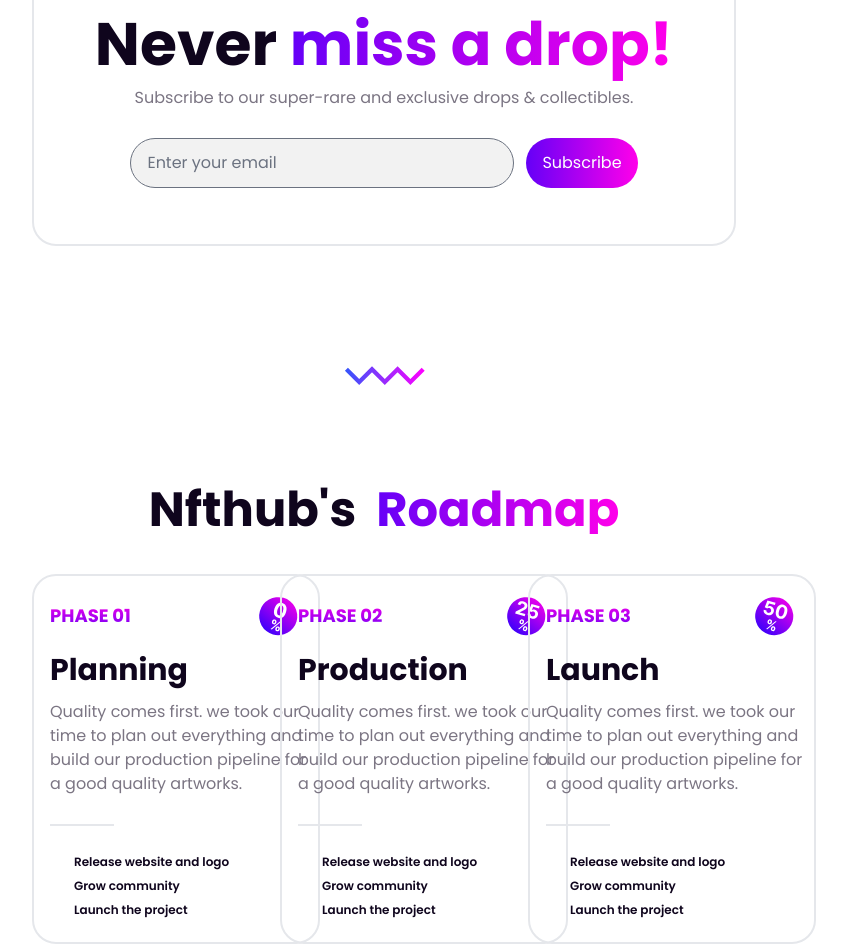
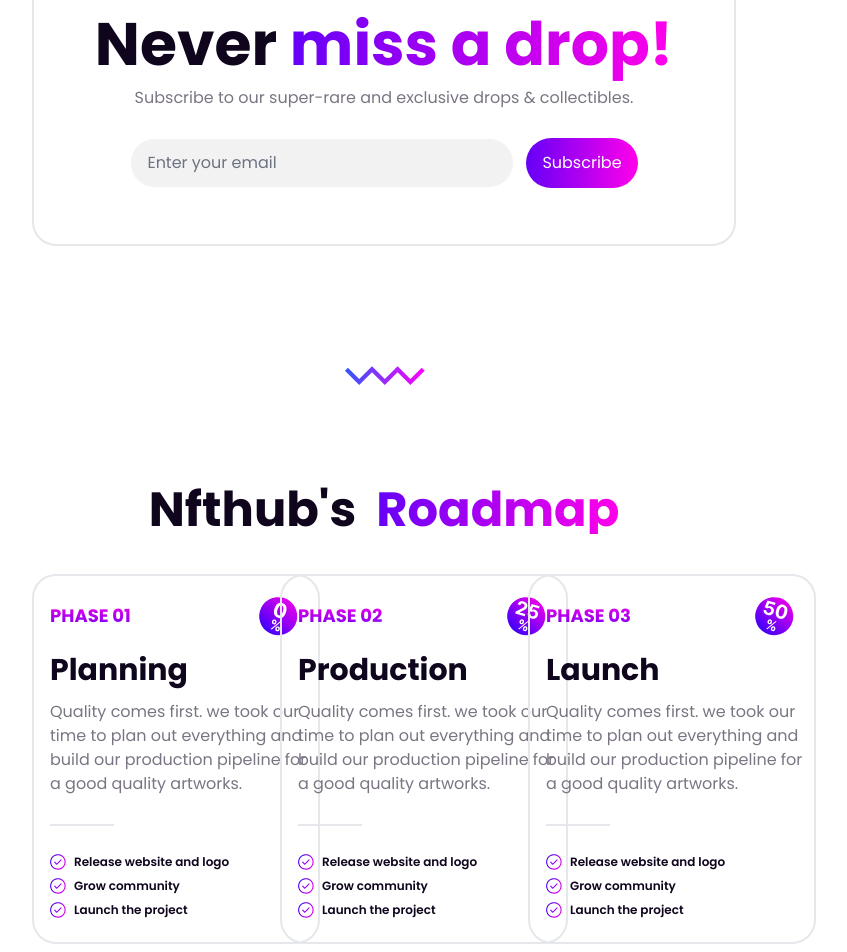
Before and after one commit to Bagse/nfthub, a React (Vite) app: page / in a window 1280 px wide. Shown: the part 4640-5592 px from the top of the page, without its empty margins (256-1103 px from the left). Built offline with nearby package versions, Linux system fonts and the light colour scheme.

Commit message:
"Updated CardRoadmap and SubscribeForm components with new styles and added check icon to CardRoadmap"

```diff
--- a/src/components/CardRoadmap.jsx
+++ b/src/components/CardRoadmap.jsx
@@ -13,10 +13,19 @@ export function CardRoadmap({ phase, title, percent }) {
         our production pipeline for a good quality artworks.
       </p>
       <div className="border-b-2 w-16 my-4"></div>
-      <li className="flex flex-col gap-2 text-xs font-semibold pl-6 pb-2 dark:text-white">
-        <span>Release website and logo</span>
-        <span>Grow community</span>
-        <span>Launch the project</span>
+      <li className="flex flex-col gap-2 text-xs font-semibold pb-2 dark:text-white">
+        <div className="flex items-center gap-2">
+          <img src="./icons/check.svg" alt="check icon" className="w-4 h-4" />
+          <span>Release website and logo</span>
+        </div>
+        <div className="flex items-center gap-2">
+          <img src="./icons/check.svg" alt="check icon" className="w-4 h-4" />
+          <span>Grow community</span>
+        </div>
+        <div className="flex items-center gap-2">
+          <img src="./icons/check.svg" alt="check icon" className="w-4 h-4" />
+          <span>Launch the project</span>
+        </div>
       </li>
     </div>
   );
--- a/src/components/SubscribeForm.jsx
+++ b/src/components/SubscribeForm.jsx
@@ -15,7 +15,7 @@ export function SubscribeForm() {
           <input
             type="email"
             name="email"
-            className="rounded-full py-3 px-4 bg-[#F2F2F2] w-96 outline-none"
+            className="rounded-full py-3 px-4 bg-[#F2F2F2] dark:bg-[#3b3246] dark:text-white w-96 outline-none border-white dark:border-[#0f051d]"
             placeholder="Enter your email"
           />
           <button
```
